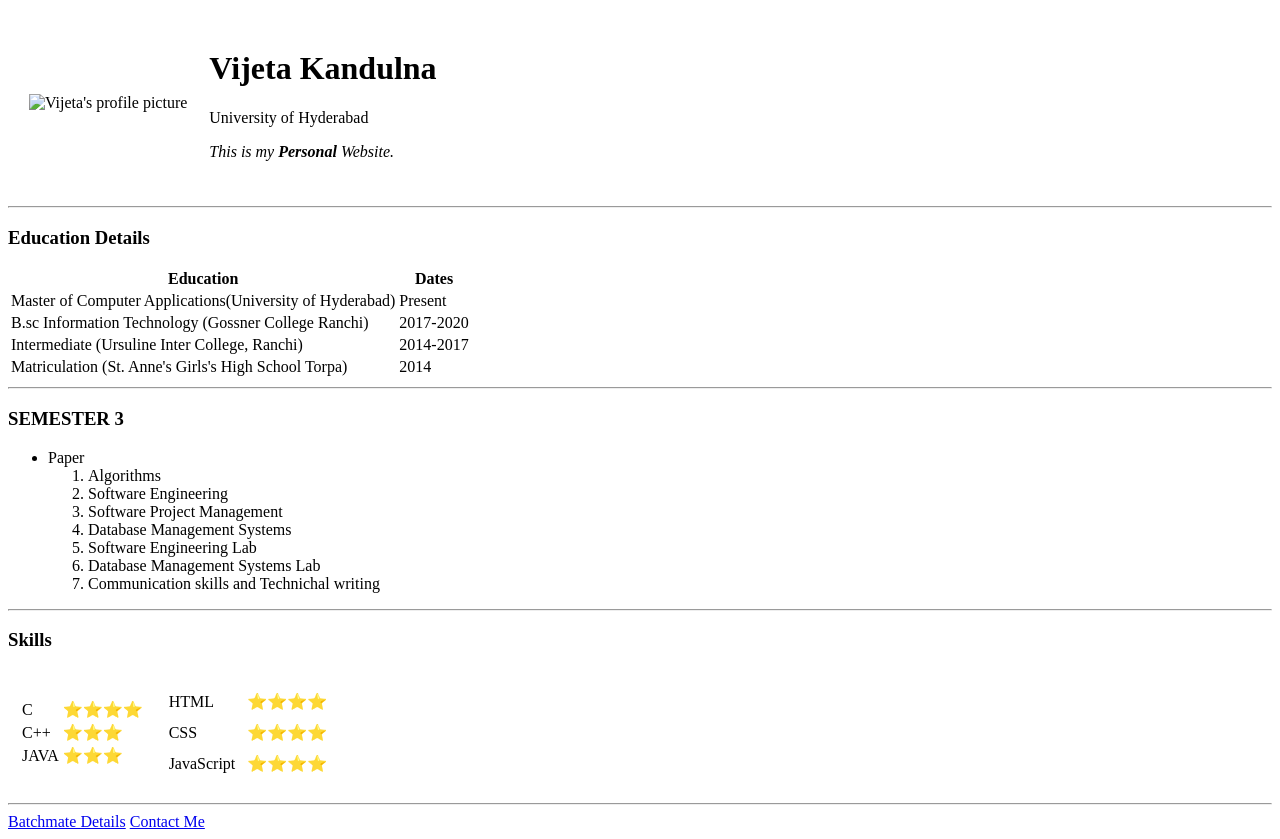
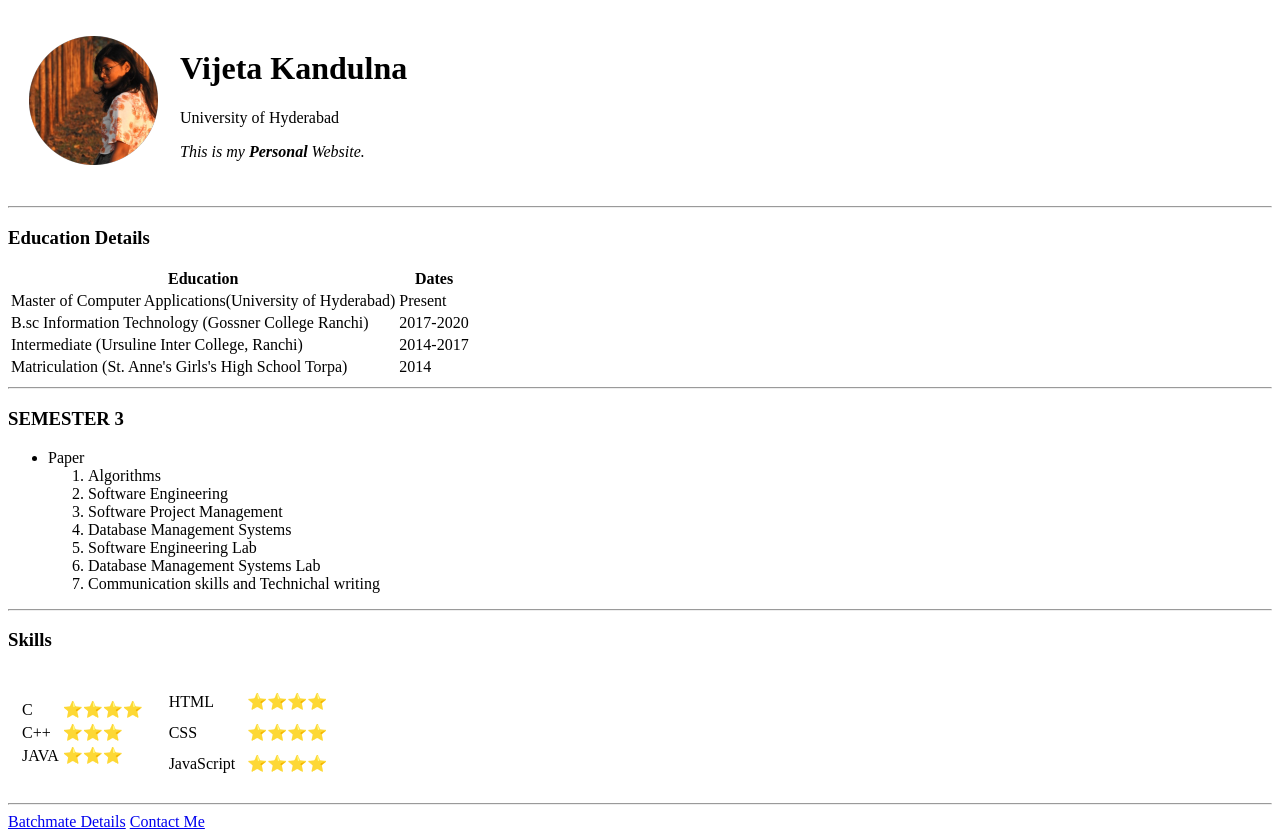
Before and after one commit to Vijetak123/cv, a plain HTML site: page index.html in a window 1280 px wide. Drawn offline with Linux system fonts and the light colour scheme.

Commit message:
Added image folder

```diff
--- a/index.html
+++ b/index.html
@@ -9,7 +9,7 @@
 <body>
   <table cellspacing="20">
     <tr>
-      <td><img src="Vijeta1.png" alt="Vijeta's profile picture"></td>
+      <td><img src="image/Vijeta1.png" alt="Vijeta's profile picture"></td>
       <td>
         <h1>Vijeta Kandulna</h1>
         <p>University of Hyderabad</p>
```
